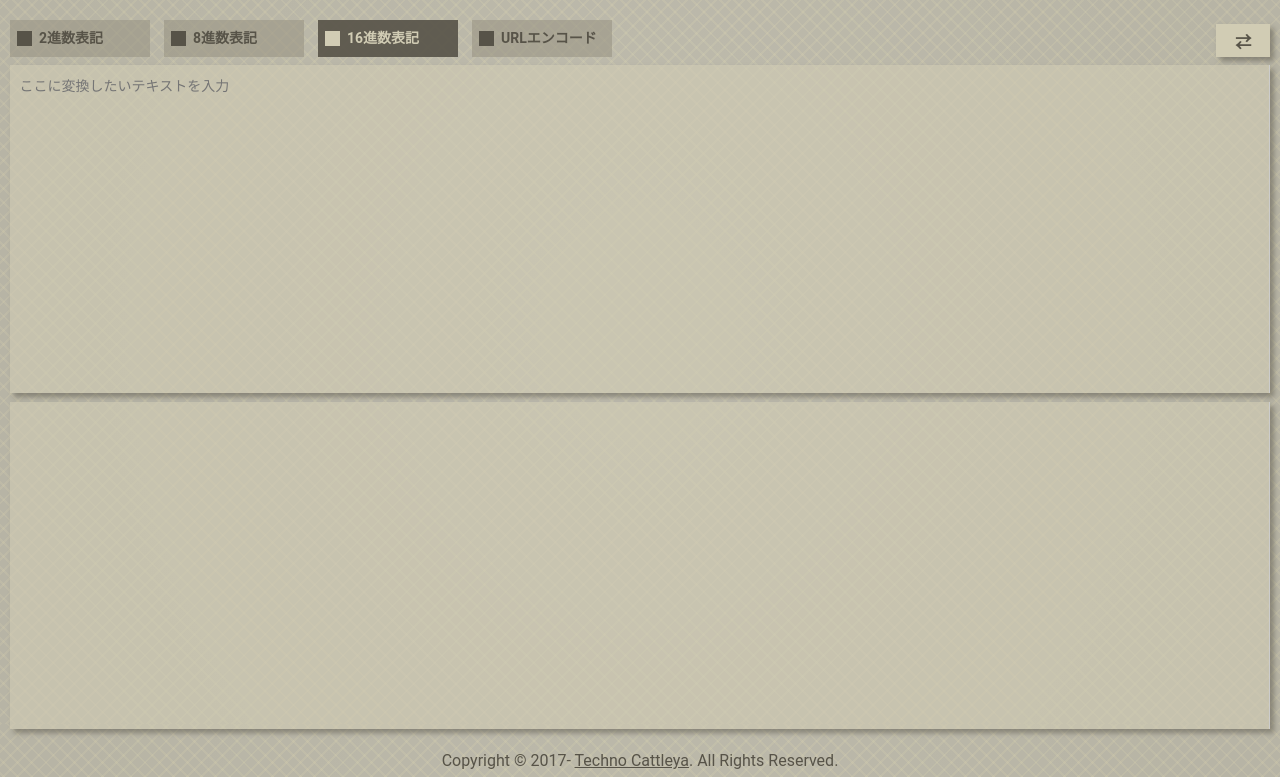
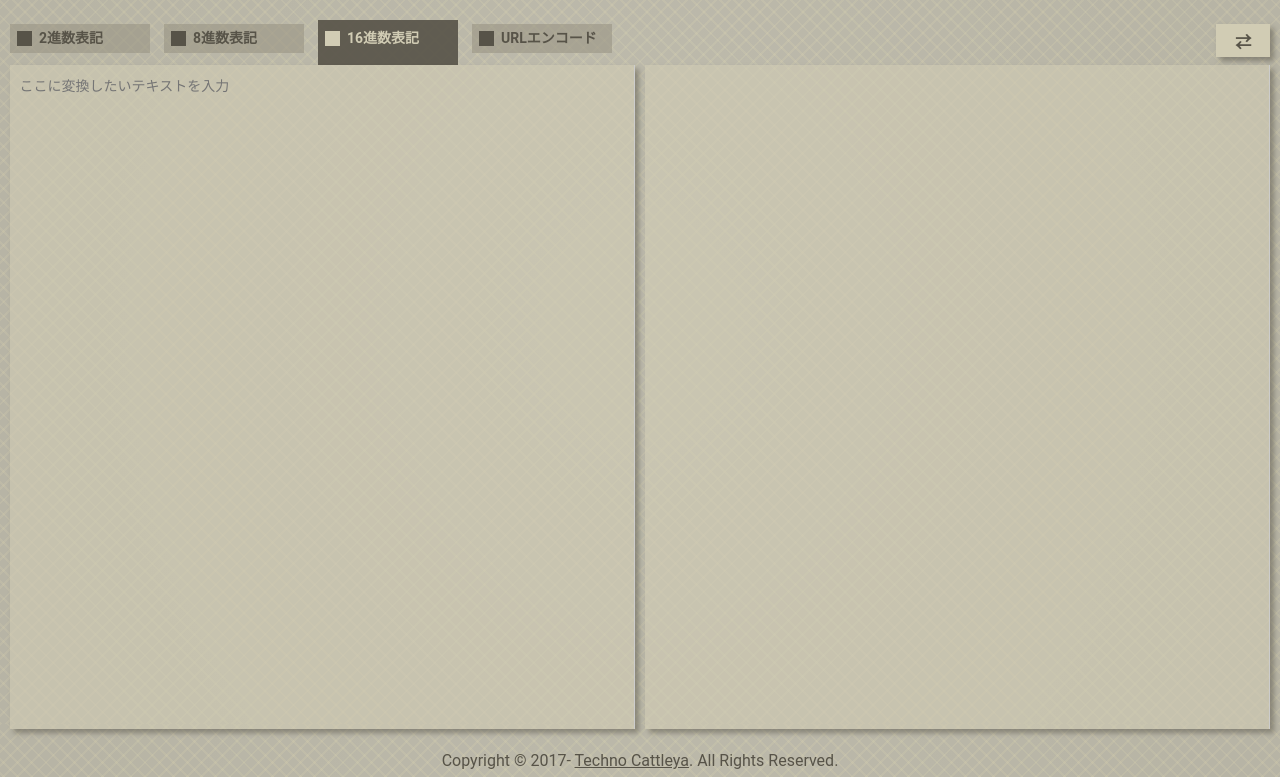
Before and after one commit to technocattleya/charset-editor, a website: page docs/index.html in a window 1280 px wide. Shown: the part 76-853 px from the top of the page. Drawn offline with Linux system fonts and the light colour scheme.

Commit message:
Make it responsive design

```diff
--- /dev/null
+++ b/src/scss/partials/_layout.scss
@@ -0,0 +1,19 @@
+// breakpoints
+
+$S:     320px;
+$M:     768px;
+$L:     1170px;
+
+// media queries
+
+@mixin MQ($canvas) {
+  @if $canvas == S {
+   @media only screen and (min-width: $S) { @content; }
+  }
+  @else if $canvas == M {
+   @media only screen and (min-width: $M) { @content; }
+  }
+  @else if $canvas == L {
+   @media only screen and (min-width: $L) { @content; }
+  }
+}
--- a/src/scss/style.scss
+++ b/src/scss/style.scss
@@ -1,5 +1,7 @@
 // colors, fonts etc...
 @import 'partials/variables';
+// media queries
+@import 'partials/layout';
 
 /* --------------------------------
 
@@ -106,6 +108,9 @@ className : blockName_elementName_modifierKey-modifierValue
                 background-color: $color-1;
             }
         }
+        @include MQ(M) {
+            border: none;
+        }
     }
     input[type=radio]:checked+span,
     input[type=radio]:active+span {
@@ -120,6 +125,9 @@ className : blockName_elementName_modifierKey-modifierValue
         &:hover {
             /* keep checked style */
             background-position: 0% 0%;
+        }
+        @include MQ(M) {
+            box-shadow: 0px 8px rgba($color-5, .9);
         }
     }
 }
@@ -150,6 +158,13 @@ className : blockName_elementName_modifierKey-modifierValue
     &>* {
         height: calc(50% - .3rem);
     }
+    @include MQ(L) {
+        flex-direction: row;
+        &>* {
+            width: calc(50% - .3rem);
+            height: 100%;
+        }
+    }
 }
 
 .editor_textarea {
```
Also changed, not shown: docs/css/style.css.
